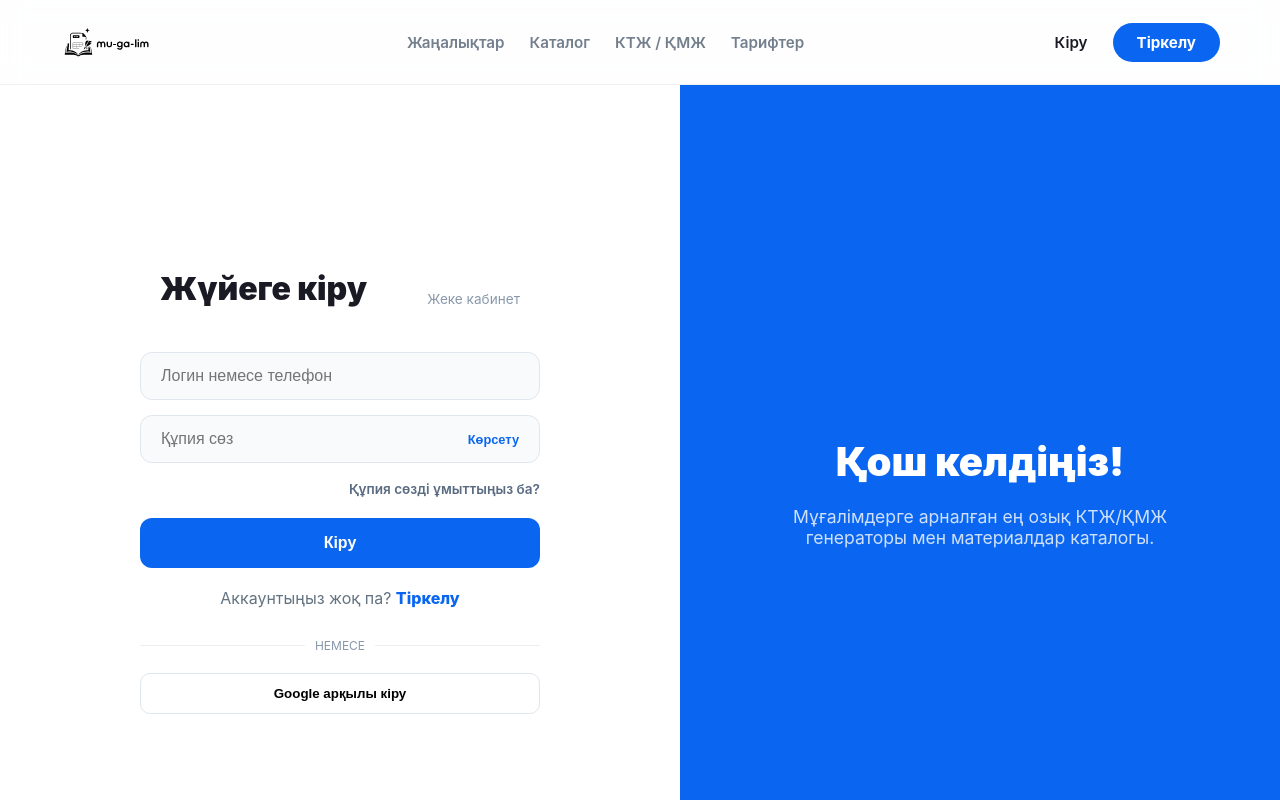
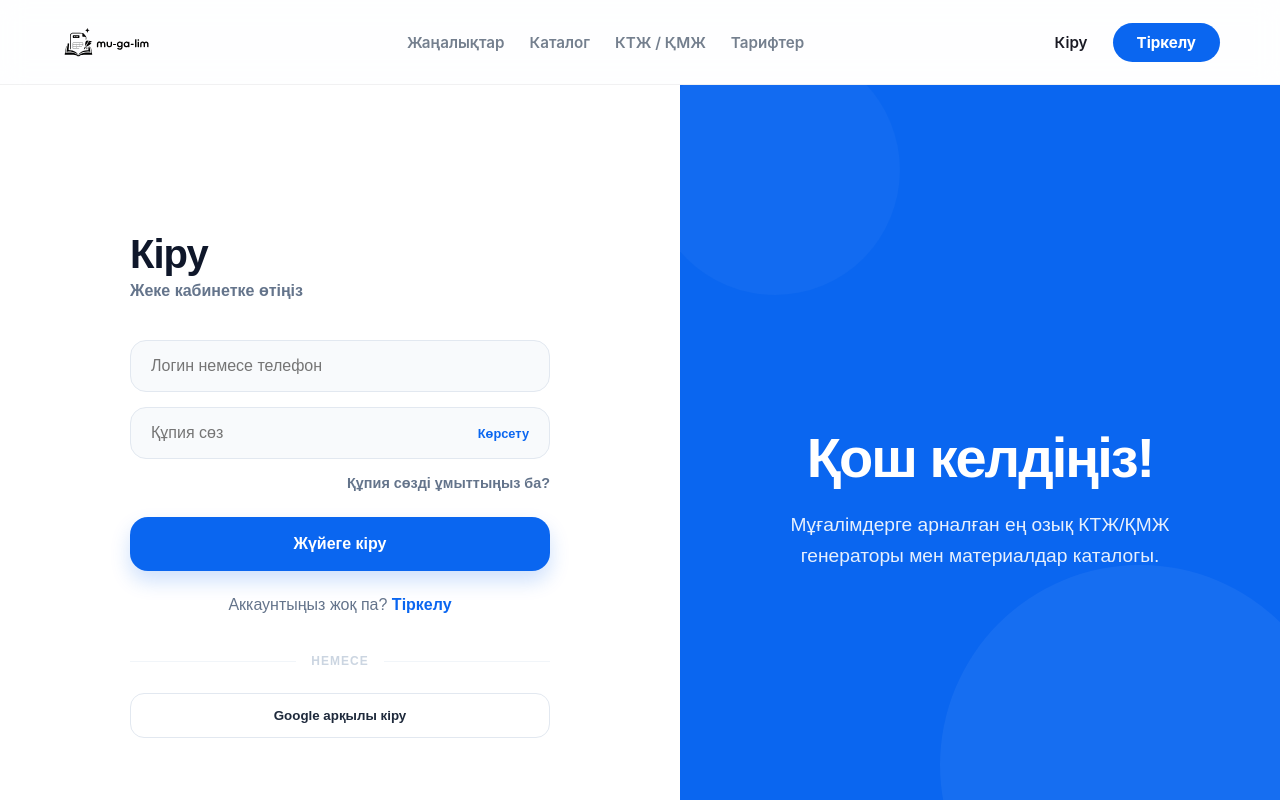
Before and after one commit to Temir1754/mugalim.kz, a Next.js app: page /login in a window 1280 px wide. Shown: the top 800 px of the page. Built offline with nearby package versions, Linux system fonts and the light colour scheme.

Commit message:
fix: ensure login page styles work everywhere with inline styles and premium ui

```diff
--- a/src/app/login/page.tsx
+++ b/src/app/login/page.tsx
@@ -62,63 +62,95 @@ function LoginForm() {
     }
   };
 
+  const inputStyle = {
+    width: "100%",
+    padding: "16px 20px",
+    borderRadius: "16px",
+    border: "1px solid #e2e8f0",
+    background: "#f8fafc",
+    fontSize: "1rem",
+    outline: "none",
+    boxSizing: "border-box" as const,
+    fontFamily: "sans-serif",
+    transition: "0.2s"
+  };
+
   return (
-    <div className="wrapper">
-      <div className="header" style={{ display: "flex", justifyContent: "space-between", alignItems: "flex-end", marginBottom: "30px" }}>
-        <h1 style={{ margin: 0, lineHeight: "1.1", fontSize: "2rem", fontWeight: "900" }}>Жүйеге кіру</h1>
-        <p style={{ fontSize: "0.85rem", color: "#8898aa", textAlign: "right", margin: 0 }}>Жеке кабинет</p>
+    <div style={{ width: "100%", maxWidth: "420px", fontFamily: "sans-serif" }}>
+      <div style={{ display: "flex", justifyContent: "space-between", alignItems: "flex-end", marginBottom: "40px" }}>
+        <div>
+          <h1 style={{ margin: 0, fontSize: "2.5rem", fontWeight: 900, letterSpacing: "-1px", color: "#0f172a" }}>Кіру</h1>
+          <p style={{ margin: "5px 0 0", color: "#64748b", fontWeight: 600 }}>Жеке кабинетке өтіңіз</p>
+        </div>
       </div>
 
       <form onSubmit={handleLogin}>
-        {success && <div className="success-msg">{success}</div>}
-        {error && <div className="err">{error}</div>}
+        {success && <div style={{ background: "#f0fdf4", color: "#16a34a", padding: "12px 16px", borderRadius: "12px", marginBottom: "20px", fontSize: "0.9rem", fontWeight: 600, border: "1px solid #dcfce7" }}>{success}</div>}
+        {error && <div style={{ background: "#fef2f2", color: "#dc2626", padding: "12px 16px", borderRadius: "12px", marginBottom: "20px", fontSize: "0.9rem", fontWeight: 600, border: "1px solid #fee2e2" }}>{error}</div>}
 
-        <div className="field">
+        <div style={{ marginBottom: "15px" }}>
             <input
               type="text"
               placeholder="Логин немесе телефон"
               required
               value={username}
               onChange={(e) => setUsername(e.target.value)}
+              style={inputStyle}
             />
         </div>
 
-        <div className="field" style={{ position: "relative" }}>
+        <div style={{ marginBottom: "15px", position: "relative" }}>
             <input
               type={showPassword ? "text" : "password"}
               placeholder="Құпия сөз"
               required
               value={password}
               onChange={(e) => setPassword(e.target.value)}
-              style={{ paddingRight: "80px" }}
+              style={{ ...inputStyle, paddingRight: "80px" }}
             />
-            <button type="button" onClick={() => setShowPassword(!showPassword)} style={{ position: "absolute", right: "15px", top: "50%", transform: "translateY(-50%)", background: "none", border: "none", cursor: "pointer", fontSize: "0.8rem", color: "var(--primary-blue)", fontWeight: "bold" }}>
+            <button type="button" onClick={() => setShowPassword(!showPassword)} style={{ position: "absolute", right: "15px", top: "50%", transform: "translateY(-50%)", background: "none", border: "none", cursor: "pointer", fontSize: "0.8rem", color: "#0A66F0", fontWeight: "bold" }}>
               {showPassword ? "Жасыру" : "Көрсету"}
             </button>
         </div>
 
-        <div style={{ textAlign: "right", marginBottom: "20px" }}>
-          <Link href="/forgot-password" style={{ fontSize: "0.85rem", color: "#5a6b82", textDecoration: "none", fontWeight: "600" }}>
+        <div style={{ textAlign: "right", marginBottom: "25px" }}>
+          <Link href="/forgot-password" style={{ fontSize: "0.9rem", color: "#64748b", textDecoration: "none", fontWeight: 600 }}>
             Құпия сөзді ұмыттыңыз ба?
           </Link>
         </div>
 
-        <button className="b-pri" type="submit" disabled={isLoading} style={{ width: "100%", padding: "16px", borderRadius: "12px", background: "var(--primary-blue)", color: "white", border: "none", fontWeight: "800", cursor: "pointer", fontSize: "1rem" }}>
-          {isLoading ? "..." : "Кіру"}
+        <button
+          type="submit"
+          disabled={isLoading}
+          style={{
+            width: "100%",
+            padding: "18px",
+            borderRadius: "18px",
+            background: "#0A66F0",
+            color: "white",
+            border: "none",
+            fontWeight: 800,
+            cursor: "pointer",
+            fontSize: "1rem",
+            boxShadow: "0 10px 20px rgba(10, 102, 240, 0.2)",
+            transition: "0.2s"
+          }}
+        >
+          {isLoading ? "..." : "Жүйеге кіру"}
         </button>
       </form>
 
-      <p className="foot" style={{ textAlign: "center", marginTop: "20px", color: "#637381" }}>
-        Аккаунтыңыз жоқ па? <Link href="/register" style={{ color: "var(--primary-blue)", fontWeight: "800", textDecoration: "none" }}>Тіркелу</Link>
+      <p style={{ textAlign: "center", marginTop: "25px", color: "#64748b", fontWeight: 500 }}>
+        Аккаунтыңыз жоқ па? <Link href="/register" style={{ color: "#0A66F0", fontWeight: 800, textDecoration: "none" }}>Тіркелу</Link>
       </p>
 
-      <div className="social-signin" style={{ marginTop: "30px" }}>
-          <div className="divider" style={{ display: "flex", alignItems: "center", gap: "10px", color: "#8898aa", fontSize: "0.75rem", marginBottom: "20px" }}>
-            <div style={{ flex: 1, height: "1px", background: "#eee" }}></div>
-            <span>НЕМЕСЕ</span>
-            <div style={{ flex: 1, height: "1px", background: "#eee" }}></div>
+      <div style={{ marginTop: "40px" }}>
+          <div style={{ display: "flex", alignItems: "center", gap: "15px", color: "#cbd5e1", fontSize: "0.75rem", marginBottom: "25px" }}>
+            <div style={{ flex: 1, height: "1px", background: "#f1f5f9" }}></div>
+            <span style={{ fontWeight: 800, letterSpacing: "1px" }}>НЕМЕСЕ</span>
+            <div style={{ flex: 1, height: "1px", background: "#f1f5f9" }}></div>
           </div>
-          <button type="button" className="google-btn" style={{ width: "100%", padding: "12px", borderRadius: "10px", border: "1px solid #e0e6ed", background: "white", fontWeight: "600", cursor: "pointer", display: "flex", alignItems: "center", justifyContent: "center", gap: "10px" }} onClick={() => alert("Жақында...")}>
+          <button type="button" style={{ width: "100%", padding: "14px", borderRadius: "14px", border: "1px solid #e2e8f0", background: "white", fontWeight: 700, cursor: "pointer", display: "flex", alignItems: "center", justifyContent: "center", gap: "10px", color: "#1e293b" }} onClick={() => alert("Жақында...")}>
              Google арқылы кіру
           </button>
       </div>
@@ -128,42 +160,29 @@ function LoginForm() {
 
 export default function Login() {
   return (
-    <div style={{ background: "white", minHeight: "100vh" }}>
-      <div className="split-screen" style={{ display: "flex", minHeight: "100vh" }}>
-        <div className="form-side" style={{ flex: 1, display: "flex", alignItems: "center", justifyContent: "center", padding: "40px" }}>
+    <div style={{ background: "white", minHeight: "100vh", fontFamily: "sans-serif" }}>
+      <div style={{ display: "flex", minHeight: "100vh" }}>
+        <div style={{ flex: 1, display: "flex", alignItems: "center", justifyContent: "center", padding: "40px" }}>
           <Suspense fallback={<div>Жүктелуде...</div>}>
             <LoginForm />
           </Suspense>
         </div>
 
-        <div className="visual-side" style={{ flex: 1, background: "var(--primary-blue)", display: "flex", alignItems: "center", justifyContent: "center" }}>
-           <div style={{ width: "80%", textAlign: "center", color: "white" }}>
-              <h2 style={{ fontSize: "2.5rem", fontWeight: "900", marginBottom: "20px" }}>Қош келдіңіз!</h2>
-              <p style={{ opacity: 0.8, fontSize: "1.1rem" }}>Мұғалімдерге арналған ең озық КТЖ/ҚМЖ генераторы мен материалдар каталогы.</p>
+        <div className="visual-side" style={{ flex: 1, background: "#0A66F0", display: "flex", alignItems: "center", justifyContent: "center", position: "relative", overflow: "hidden" }}>
+           <div style={{ width: "80%", textAlign: "center", color: "white", zIndex: 2 }}>
+              <h2 style={{ fontSize: "3.5rem", fontWeight: 900, marginBottom: "20px", letterSpacing: "-2px" }}>Қош келдіңіз!</h2>
+              <p style={{ opacity: 0.9, fontSize: "1.2rem", fontWeight: 500, lineHeight: 1.6 }}>Мұғалімдерге арналған ең озық КТЖ/ҚМЖ генераторы мен материалдар каталогы.</p>
            </div>
+           {/* Abstract shapes for premium look */}
+           <div style={{ position: "absolute", bottom: "-10%", right: "-10%", width: "400px", height: "400px", borderRadius: "50%", background: "rgba(255,255,255,0.05)", zIndex: 1 }}></div>
+           <div style={{ position: "absolute", top: "-5%", left: "-5%", width: "250px", height: "250px", borderRadius: "50%", background: "rgba(255,255,255,0.03)", zIndex: 1 }}></div>
         </div>
       </div>
 
       <Footer />
 
       <style jsx>{`
-        .wrapper { width: 100%; max-width: 400px; }
-        .field { margin-bottom: 15px; }
-        .field input {
-          width: 100%;
-          padding: 14px 20px;
-          border-radius: 12px;
-          border: 1px solid #e0e6ed;
-          background: #f9fafb;
-          font-size: 1rem;
-          outline: none;
-          box-sizing: border-box;
-          transition: all 0.2s;
-        }
-        .field input:focus { border-color: var(--primary-blue); background: white; box-shadow: 0 0 0 4px rgba(10, 102, 240, 0.1); }
-        .err { background: #fff1f0; color: #f5222d; padding: 12px; border-radius: 10px; margin-bottom: 20px; font-size: 0.9rem; border: 1px solid #ffa39e; }
-        .success-msg { background: #f6ffed; color: #52c41a; padding: 12px; border-radius: 10px; margin-bottom: 20px; font-size: 0.9rem; border: 1px solid #b7eb8f; }
-        @media (max-width: 900px) { .visual-side { display: none; } }
+        @media (max-width: 900px) { .visual-side { display: none ! alienation; } }
       `}</style>
     </div>
   );
```
